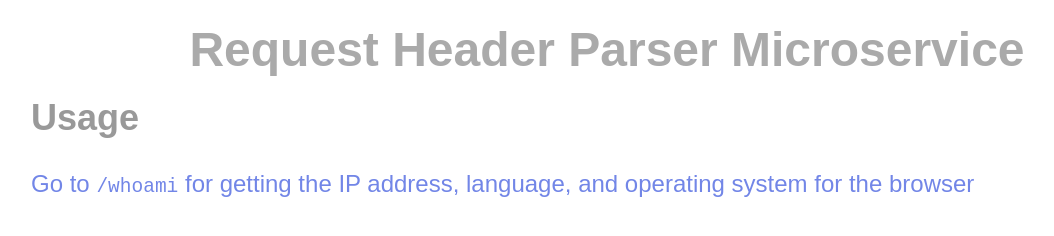
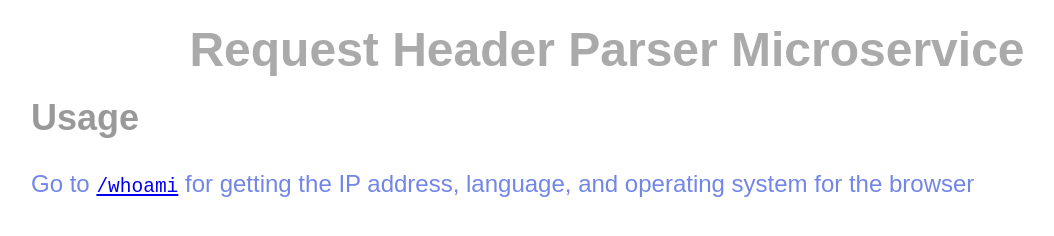
Before and after one commit to arpit-saxena/request-headers, a website: page public/index.html in a window 1280 px wide. Shown: the whole page, without its empty margins (33-1087 px from the left). Drawn offline with Linux system fonts and the light colour scheme.

Commit message:
Added link to api on homepage

```diff
--- a/public/index.html
+++ b/public/index.html
@@ -9,6 +9,6 @@
 <body>
 <h1>Request Header Parser Microservice</h1>
 <h2>Usage</h2>
-Go to <code>/whoami</code> for getting the IP address, language, and operating system for the browser
+Go to <a href="/whoami"><code>/whoami</code></a> for getting the IP address, language, and operating system for the browser
 </body>
 </html>
```
